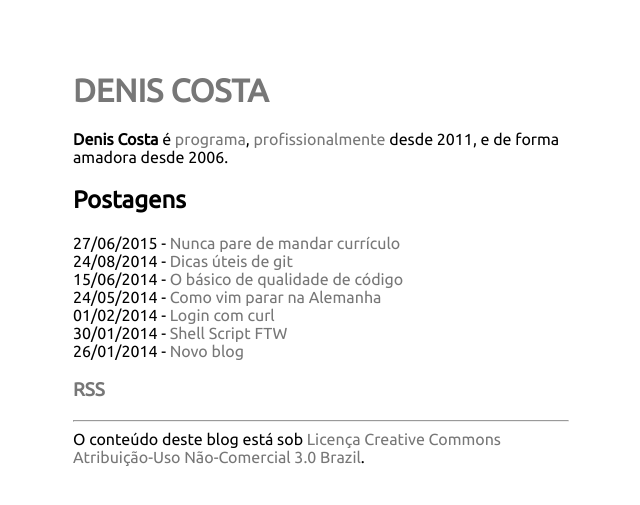
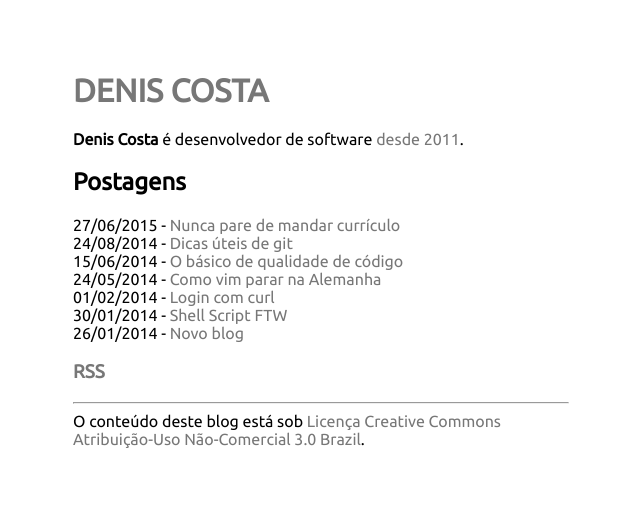
Before and after one commit to deniscostadsc/deniscostadsc.github.io, a Jekyll site: the page built from index.html, in a window 1280 px wide. Shown: the top 505 px of the page, without its empty margins (319-959 px from the left). Built offline with Jekyll 4.4.1, drawn with Linux system fonts in a browser that asks for light colours; Markdown is read by kramdown in place of the engine named in the settings.

Commit message:
Improve about text

```diff
--- a/index.html
+++ b/index.html
@@ -6,7 +6,7 @@ meta_keywords: denis, costa, deniscostadsc, python, shell, linux
 
 <article>
     <p>
-        <strong>Denis Costa</strong> é <a href="https://github.com/deniscostadsc" title="Meu perfil no Github">programa</a>, <a href="https://www.linkedin.com/in/deniscosta/" title="Meu perfil no Linkedin">profissionalmente</a> desde 2011, e de forma amadora desde 2006.
+        <strong>Denis Costa</strong> é desenvolvedor de software <a href="https://www.linkedin.com/in/deniscosta/" title="Meu perfil no Linkedin">desde 2011</a>.
     </p>
 </article>
 
```
